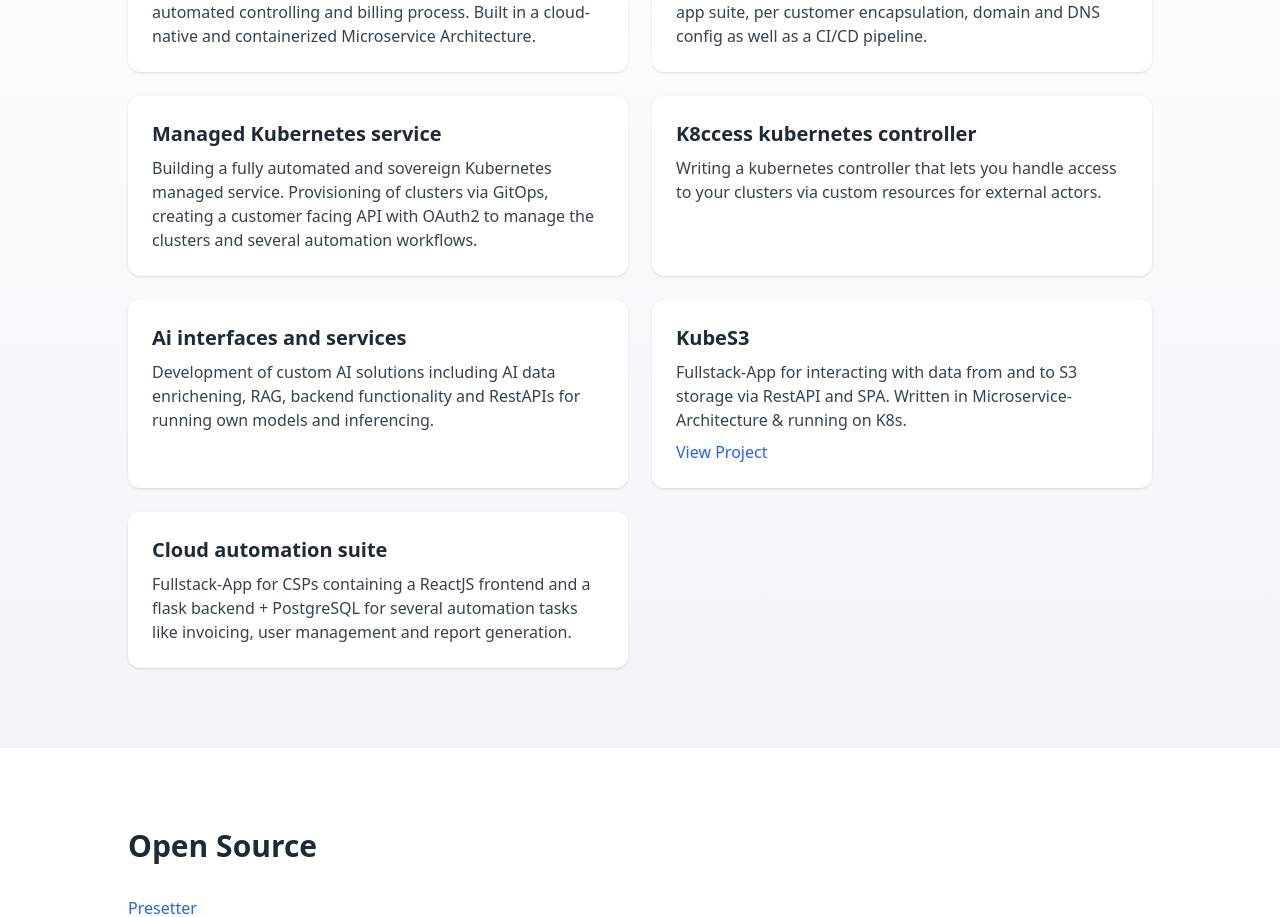
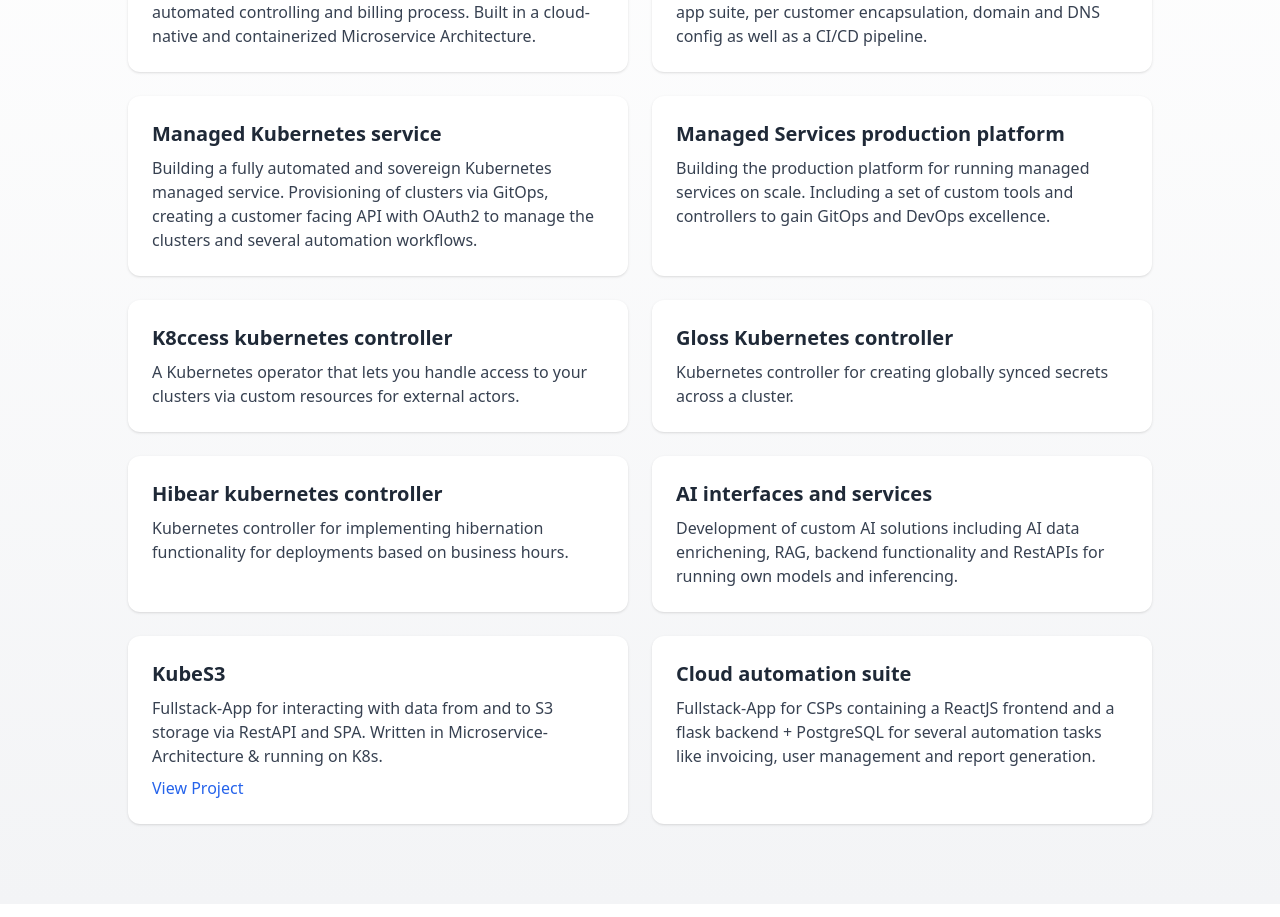
Before and after one commit to xamma/xamma.github.io, a React (Vite) app: page / in a window 1280 px wide. Shown: the part 3244-4161 px from the top of the page. Built offline with nearby package versions, Linux system fonts and the light colour scheme.

Commit message:
Update project list with new entries and descriptions
Added new projects to the list, including Managed Services production platform, Gloss Kubernetes controller, and Hibear kubernetes controller. Updated descriptions for existing projects.

```diff
--- a/src/data/projects.js
+++ b/src/data/projects.js
@@ -15,12 +15,27 @@
     // link: 'https://github.com/yourusername/task-tracker'
   },
   {
-    name: 'K8ccess kubernetes controller',
-    description: 'Writing a kubernetes controller that lets you handle access to your clusters via custom resources for external actors.',
+    name: 'Managed Services production platform',
+    description: 'Building the production platform for running managed services on scale. Including a set of custom tools and controllers to gain GitOps and DevOps excellence.',
     // link: 'https://github.com/yourusername/task-tracker'
   },
   {
-    name: 'Ai interfaces and services',
+    name: 'K8ccess kubernetes controller',
+    description: 'A Kubernetes operator that lets you handle access to your clusters via custom resources for external actors.',
+    // link: 'https://github.com/yourusername/task-tracker'
+  },
+  {
+    name: 'Gloss Kubernetes controller',
+    description: 'Kubernetes controller for creating globally synced secrets across a cluster.',
+    // link: 'https://github.com/yourusername/task-tracker'
+  },
+  {
+    name: 'Hibear kubernetes controller',
+    description: 'Kubernetes controller for implementing hibernation functionality for deployments based on business hours.',
+    // link: 'https://github.com/yourusername/task-tracker'
+  },
+  {
+    name: 'AI interfaces and services',
     description: 'Development of custom AI solutions including AI data enrichening, RAG, backend functionality and RestAPIs for running own models and inferencing.',
     // link: 'https://github.com/yourusername/task-tracker'
   },
```
